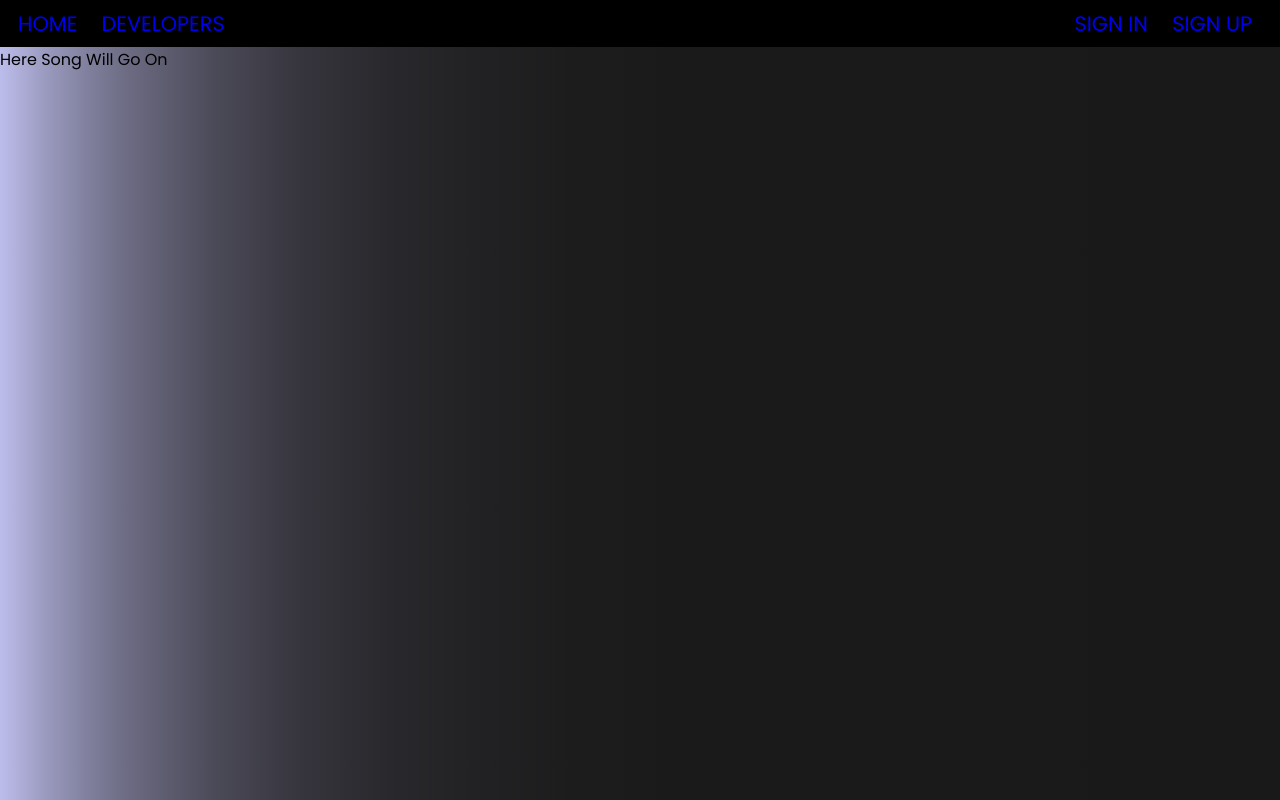
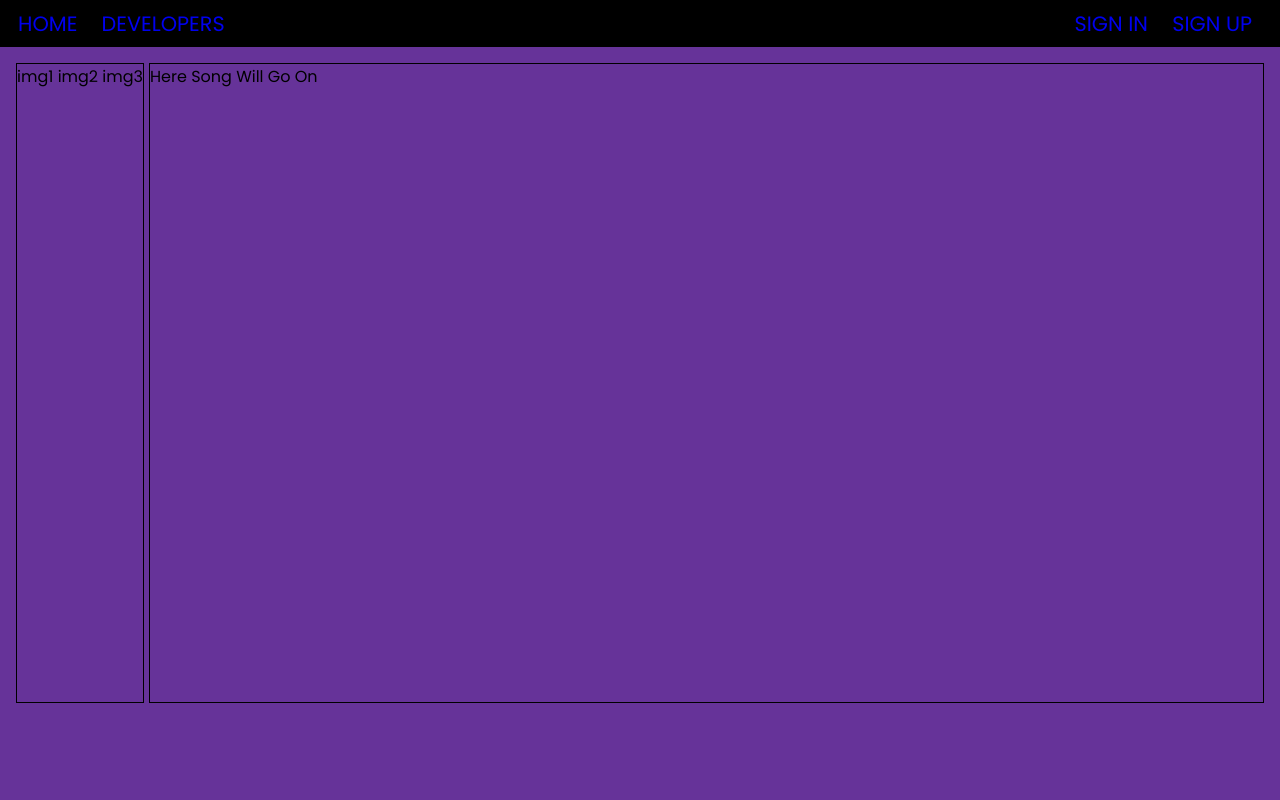
Before and after one commit to Ash-2k3/Lofi-Tube, a plain HTML site: page index.html in a window 1280 px wide. Drawn offline with Linux system fonts and the light colour scheme.

Commit message:
Updated CSS + fixed small bugs in html

```diff
--- a/index.html
+++ b/index.html
@@ -24,9 +24,11 @@
 
                 <div class="main">
                         <div class="channel-image left-pannel">
-
+                                <span>img1</span>
+                                <span>img2</span>
+                                <span>img3</span>
                         </div>
-                        <div class="song-lyrics">
+                        <div class="main-panel song-lyrics">
                                 Here Song Will Go On
                         </div>
                 </div>
--- a/main.scss
+++ b/main.scss
@@ -8,9 +8,13 @@ $main-font: 'Poppins', sans-serif;
 }
 
 body{
-         background: linear-gradient(.75turn, rgb(26, 25, 25), 90%, rgb(189, 189, 236));
+         min-width: 100vh;
+         background: rebeccapurple;
          min-height: 100vh;
+         background-size: contain;
+         background-repeat: no-repeat;
          font: 100% $main-font;
+
 }
 
 body .container{
@@ -27,7 +31,7 @@ body .container{
          justify-content: space-between;
          align-items: center;
          padding: 0.5em;
-        width: inherit;
+         width: inherit;
          height: inherit;
 
          a{
@@ -43,3 +47,25 @@ body .container{
                   margin-right: 20px;
          }
 }
+
+.main{
+         padding: 1em;
+         min-height: 80vh;
+         display: flex;
+         justify-content: space-evenly;
+
+         .left-pannel{
+                  display: inline-block;
+                  min-width: 8%;
+                   border: 1px solid;
+                   height: inherit;
+
+         }
+
+         .main-panel{
+                  display: inline-block;
+                  flex-grow: 2;
+                  border: 1px solid;
+                  margin-left: 5px;
+         }
+}
```
Also changed, not shown: css/main.css, 1 other file.
